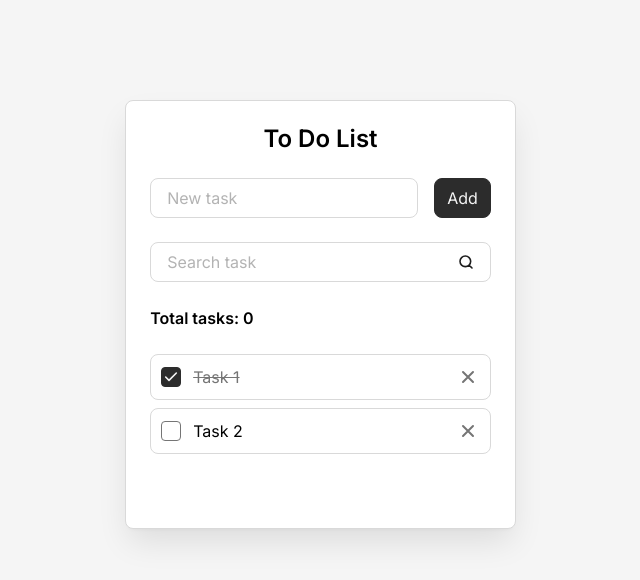
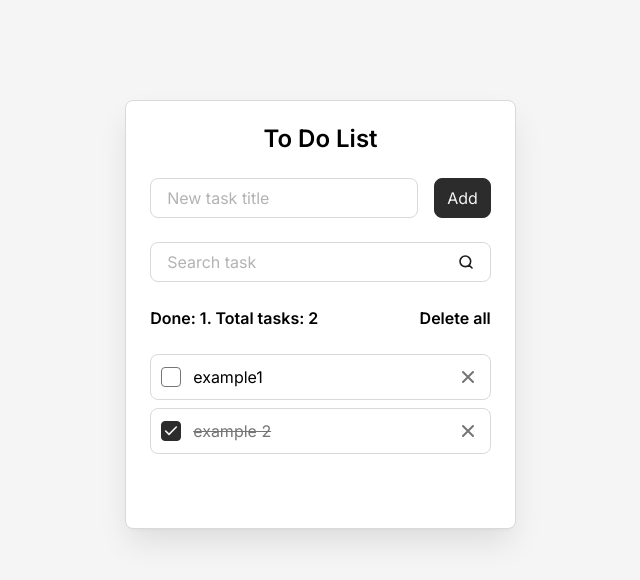
Before and after one commit to NikCerny/todo-react, a React (Vite) app: page / in a window 1280 px wide. Shown: the top 580 px of the page, without its empty margins (312-952 px from the left). Built offline with nearby package versions, Linux system fonts and the light colour scheme.

Commit message:
add props into components

```diff
--- a/src/components/AddTaskForm.jsx
+++ b/src/components/AddTaskForm.jsx
@@ -4,8 +4,12 @@
 const AddTaskForm = () => {
   return (
     <form className="todo__form">
-      <Field />
-      <Button />
+      <Field
+        className="todo__field"
+        label="New task title"
+        id="new-task"
+      ></Field>
+      <Button type="submit">Add</Button>
     </form>
   );
 };
--- a/src/components/Button.jsx
+++ b/src/components/Button.jsx
@@ -1,7 +1,8 @@
-const Button = () => {
+const Button = (props) => {
+  const { className = "", type = "button", children } = props;
   return (
-    <button className="button" type="submit">
-      Add
+    <button className={`button ${className}`} type={type}>
+      {children}
     </button>
   );
 };
--- a/src/components/Field.jsx
+++ b/src/components/Field.jsx
@@ -1,14 +1,16 @@
-const Field = () => {
+const Field = (props) => {
+  const { className = "", id, label, type = "text" } = props;
   return (
-    <div className="todo__field field">
-      <label className="field__label" htmlFor="new-task">
-        New task
+    <div className={`field ${className}`}>
+      <label className="field__label" htmlFor={id}>
+        {label}
       </label>
       <input
         className="field__input"
-        id="new-task"
+        id={id}
         placeholder=" "
         autoComplete="off"
+        type={type}
       />
     </div>
   );
--- a/src/components/SearchTaskForm.jsx
+++ b/src/components/SearchTaskForm.jsx
@@ -1,18 +1,14 @@
+import Field from "./Field";
+
 const SearchTaskForm = () => {
   return (
     <form className="todo__form">
-      <div className="todo__field field">
-        <label className="field__label" htmlFor="search-task">
-          Search task
-        </label>
-        <input
-          className="field__input"
-          id="search-task"
-          placeholder=" "
-          autoComplete="off"
-          type="search"
-        />
-      </div>
+      <Field
+        className="todo__field"
+        label="Search task"
+        id="search-task"
+        type="search"
+      ></Field>
     </form>
   );
 };
--- a/src/components/Todo.jsx
+++ b/src/components/Todo.jsx
@@ -4,13 +4,20 @@
 import TodoList from "./TodoList";
 
 const Todo = () => {
+  const tasks = [
+    { id: "task-1", title: "example1", isDone: false },
+    { id: "task-2", title: "example 2", isDone: true },
+  ];
   return (
     <div className="todo">
       <h1 className="todo__title">To Do List</h1>
       <AddTaskForm></AddTaskForm>
       <SearchTaskForm></SearchTaskForm>
-      <TodoInfo></TodoInfo>
-      <TodoList></TodoList>
+      <TodoInfo
+        total={tasks.length}
+        done={tasks.filter(({ isDone }) => isDone).length}
+      />
+      <TodoList tasks={tasks} />
     </div>
   );
 };
--- a/src/components/TodoInfo.jsx
+++ b/src/components/TodoInfo.jsx
@@ -1,12 +1,18 @@
-const TodoInfo = () => {
+const TodoInfo = (props) => {
+  const { total, done } = props;
+
+  const hasTasks = total > 0;
+
   return (
     <div className="todo__info">
       <div className="todo__total-tasks">
-        Total tasks: <span>0</span>
+        Done: {done}. Total tasks: {total}
       </div>
-      <button className="todo__delete-all-button" type="button">
-        Delete all
-      </button>
+      {hasTasks && (
+        <button className="todo__delete-all-button" type="button">
+          Delete all
+        </button>
+      )}
     </div>
   );
 };
--- a/src/components/TodoItem.jsx
+++ b/src/components/TodoItem.jsx
@@ -1,14 +1,16 @@
-const TodoItem = () => {
+const TodoItem = (props) => {
+  const { className = "", id, title, isDone } = props;
   return (
-    <li className="todo__item todo-item">
+    <li className={`todo-item ${className}`}>
       <input
         className="todo-item__checkbox"
-        id="task-1"
+        id={id}
         type="checkbox"
-        checked
+        checked={isDone}
+        readOnly
       />
-      <label className="todo-item__label" htmlFor="task-1">
-        Task 1
+      <label className="todo-item__label" htmlFor={id}>
+        {title}
       </label>
       <button
         className="todo-item__delete-button"
--- a/src/components/TodoList.jsx
+++ b/src/components/TodoList.jsx
@@ -1,6 +1,7 @@
 import TodoItem from "./TodoItem";
 
-const TodoList = () => {
+const TodoList = (props) => {
+  const { tasks = [] } = props;
   const hasTasks = true;
 
   if (!hasTasks) {
@@ -9,34 +10,9 @@
 
   return (
     <ul className="todo__list">
-      <TodoItem></TodoItem>
-      <li className="todo__item todo-item">
-        <input className="todo-item__checkbox" id="task-2" type="checkbox" />
-        <label className="todo-item__label" htmlFor="task-2">
-          Task 2
-        </label>
-        <button
-          className="todo-item__delete-button"
-          aria-label="Delete"
-          title="Delete"
-        >
-          <svg
-            width="20"
-            height="20"
-            viewBox="0 0 20 20"
-            fill="none"
-            xmlns="http://www.w3.org/2000/svg"
-          >
-            <path
-              d="M15 5L5 15M5 5L15 15"
-              stroke="#757575"
-              strokeWidth="2"
-              strokeLinecap="round"
-              strokeLinejoin="round"
-            />
-          </svg>
-        </button>
-      </li>
+      {tasks.map((task) => (
+        <TodoItem className="todo__item" key={task.id} {...task} />
+      ))}
     </ul>
   );
 };
--- a/src/styles/components/todo.css
+++ b/src/styles/components/todo.css
@@ -44,11 +44,6 @@
   &:hover {
     color: var(--color-gray-4);
   }
-
-  &:not(.is-visible) {
-    opacity: 0;
-    visibility: hidden;
-  }
 }
 
 .todo__list,
```
